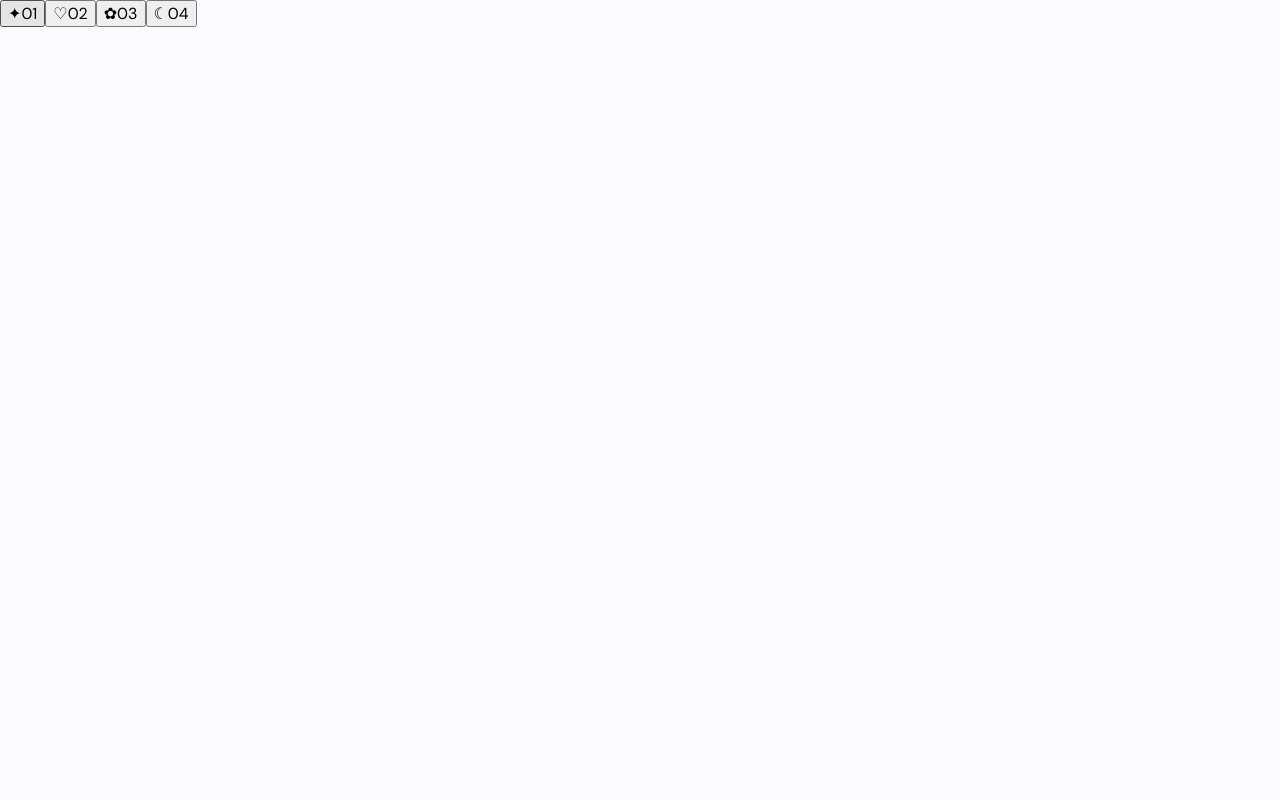
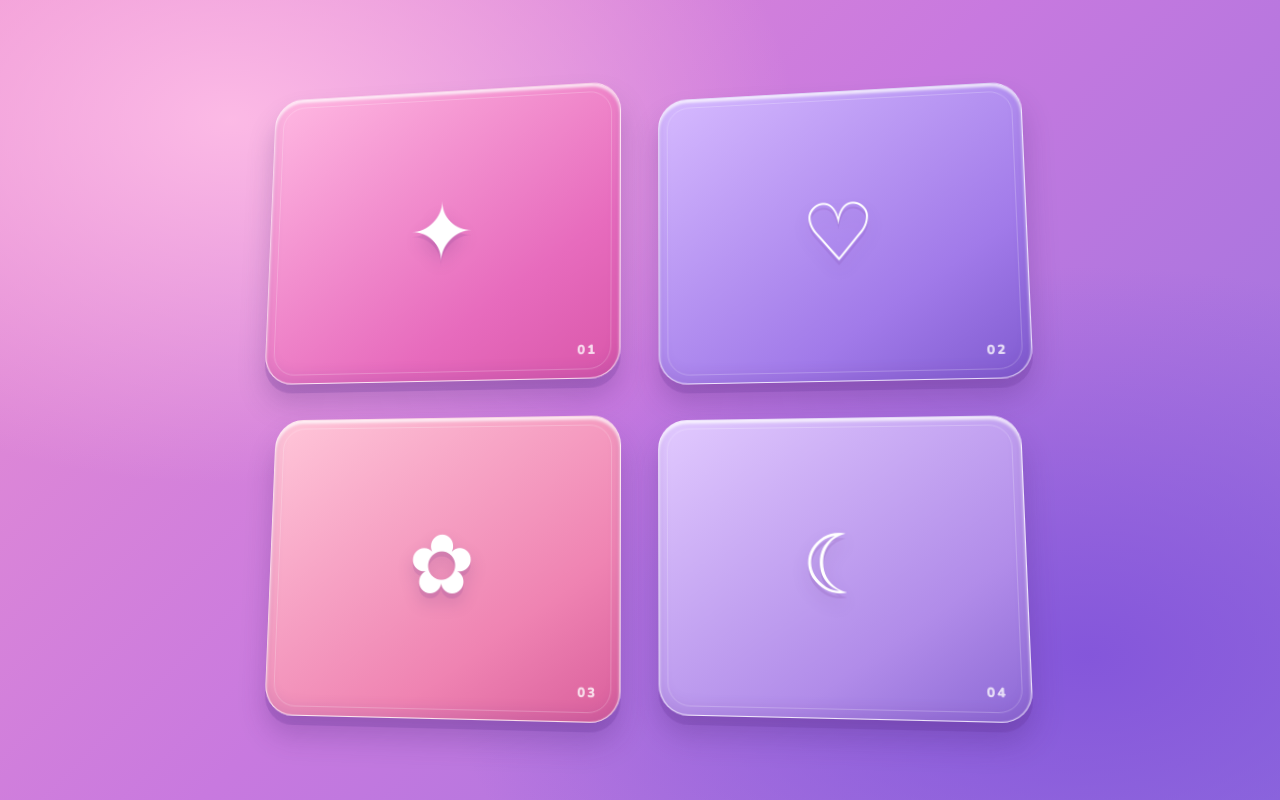
Before and after one commit to MandarinMaster/playground, a Next.js app: page / in a window 1280 px wide. Built offline with nearby package versions, Linux system fonts and the light colour scheme.

Commit message:
Add pink-purple 3D tile start screen styling

```diff
--- a/app/globals.css
+++ b/app/globals.css
@@ -1,66 +1,106 @@
-@import url('https://fonts.googleapis.com/css2?family=DM+Sans:wght@400;500;600;700;800&family=Nunito:wght@500;600;700;800;900&display=swap');
+@import url('https://fonts.googleapis.com/css2?family=Nunito:wght@600;700;800;900&display=swap');
 
-:root{--ink:#20233a;--muted:#777b91;--purple:#6558d9;--paper:#fbfaff;--line:#eeedf5}
-*{box-sizing:border-box}
-html{scroll-behavior:smooth}
-body{margin:0;background:var(--paper);color:var(--ink);font-family:'DM Sans',sans-serif}
-button,a{font:inherit}
-button{cursor:pointer}
-.site-shell{max-width:1180px;margin:0 auto;padding:0 42px}
-.topbar{height:88px;display:flex;align-items:center;justify-content:space-between;border-bottom:1px solid var(--line)}
-.brand{display:flex;align-items:center;gap:10px;color:var(--ink);text-decoration:none;font-family:Nunito,sans-serif;font-size:25px;font-weight:900;letter-spacing:-1px}
-.brand-mark{display:grid;place-items:center;width:35px;height:35px;background:#6c5ce7;color:#fff;border-radius:12px;font-size:22px;box-shadow:0 6px 15px #6c5ce733}
-.star-pill{display:flex;align-items:center;gap:8px;padding:10px 15px;border:1px solid #f0e8ca;background:#fffdf5;border-radius:99px;font-size:14px}
-.star-pill strong{font-size:16px}.star-label{color:#8b8390;font-size:12px;margin-left:2px}
-.hero{display:grid;grid-template-columns:1fr 1fr;align-items:center;min-height:455px;padding:45px 4px 35px;gap:35px}
-.eyebrow{font-size:11px;font-weight:800;letter-spacing:1.7px;color:#8178c9}
-.sparkle{font-size:15px;margin-right:7px}
-h1,h2,h3{font-family:Nunito,sans-serif;letter-spacing:-1.6px}
-h1{font-size:clamp(42px,5.2vw,64px);line-height:1.08;margin:18px 0 17px;font-weight:900}
-h1 span{color:var(--purple)}
-.hero-copy p{max-width:420px;color:var(--muted);font-size:16px;line-height:1.7;margin:0 0 25px}
-.primary-button{border:0;border-radius:14px;padding:14px 20px;background:var(--purple);color:white;font-weight:800;box-shadow:0 8px 18px #6558d933;transition:transform .2s,box-shadow .2s}
-.primary-button:hover{transform:translateY(-2px);box-shadow:0 11px 22px #6558d944}
-.primary-button span{margin-left:20px;font-size:18px}
-.hero-art{height:320px;position:relative;display:grid;place-items:center;background:radial-gradient(ellipse at center,#eeeaff 0%,#f6f3ff 53%,transparent 72%)}
-.rainbow{font-size:150px;filter:drop-shadow(0 12px 10px #6c5ce722);transform:rotate(-8deg);z-index:2}
-.sun{position:absolute;top:15px;right:70px;font-size:58px;transform:rotate(12deg)}
-.planet{position:absolute;bottom:23px;left:60px;font-size:65px;transform:rotate(-15deg)}
-.hero-note{position:absolute;background:#fff;padding:10px 15px;border-radius:13px;font-size:12px;font-weight:800;box-shadow:0 8px 25px #4a427318;z-index:3}
-.note-one{top:65px;left:15px;transform:rotate(-7deg);color:#5c52c7}.note-two{bottom:50px;right:25px;transform:rotate(6deg);color:#e5a83e;letter-spacing:3px}
-.hero-orbit{position:absolute;border:1px dashed #c8c1f2;border-radius:50%;width:275px;height:205px;transform:rotate(-22deg)}
-.orbit-two{width:350px;height:255px;transform:rotate(32deg);border-color:#e2dff7}
-.games-section{padding:40px 0 45px;border-top:1px solid var(--line)}
-.section-heading{display:flex;align-items:end;justify-content:space-between;margin-bottom:24px}
-h2{font-size:30px;margin:7px 0 0;font-weight:900}
-.level-tag{font-size:12px;color:#8b82bc;background:#f0edff;padding:9px 13px;border-radius:99px;font-weight:700}
-.game-grid{display:grid;grid-template-columns:repeat(3,1fr);gap:18px}
-.game-card{position:relative;text-align:left;display:flex;flex-direction:column;align-items:flex-start;min-height:230px;padding:23px;border:1px solid transparent;border-radius:22px;transition:transform .2s,box-shadow .2s}
-.game-card:hover{transform:translateY(-5px);box-shadow:0 14px 30px #28234b12}
-.peach{background:#fff0e9;border-color:#f9e4da}.mint{background:#e9f8f1;border-color:#d9f0e5}.lavender{background:#f0edff;border-color:#e4dfff}
-.card-number{position:absolute;top:20px;right:22px;font-size:11px;font-weight:800;color:#9995a9;letter-spacing:1px}
-.game-icon{font-size:42px;margin-bottom:17px}
-.game-title{font-family:Nunito,sans-serif;font-size:21px;font-weight:900;letter-spacing:-.5px}
-.game-subtitle{font-size:13px;color:#777b91;margin-top:4px}
-.card-arrow{display:flex;justify-content:space-between;align-items:center;width:100%;margin-top:auto;padding-top:18px;font-size:12px;font-weight:800;color:#6558d9}
-.card-arrow b{font-size:17px}
-.quiz-panel{background:white;border:1px solid var(--line);border-radius:24px;padding:20px;box-shadow:0 12px 35px #30285a0a}
-.quiz-topline{display:flex;justify-content:space-between;align-items:center}
-.back-button{border:0;background:none;color:#777b91;font-size:13px;font-weight:700;padding:8px 0}
-.quiz-score{font-size:12px;font-weight:800;color:#a27b24;background:#fff8e4;padding:9px 13px;border-radius:99px}
-.quiz-content{max-width:580px;margin:15px auto 24px;text-align:center;padding:10px}
-.quiz-emoji{font-size:42px;margin-bottom:9px}
-h3{font-size:29px;margin:9px 0 25px}
-.answer-grid{display:grid;grid-template-columns:repeat(3,1fr);gap:12px}
-.answer-button{min-height:60px;border:1px solid #e9e7f3;border-radius:15px;background:#fbfaff;color:var(--ink);font-size:18px;font-weight:800;transition:.15s}
-.answer-button:hover:not(:disabled){border-color:#aaa1f0;background:#f5f2ff}
-.answer-button:disabled{cursor:default}
-.answer-button.correct{border-color:#91d6b3;background:#e8f8ef;color:#23834f}
-.answer-button.incorrect{border-color:#f0a6a6;background:#fff0f0;color:#c44e4e}
-.feedback{margin:18px 0 0;font-weight:800;font-size:14px}.feedback.good{color:#23834f}.feedback.try-again{color:#c27a35}
-.next-button{margin-top:18px}
-.encouragement{display:flex;align-items:center;gap:16px;background:#f1efff;border-radius:20px;padding:18px 22px;margin:8px 0 45px}
-.encouragement>span:first-child{font-size:31px}.encouragement strong{font-family:Nunito,sans-serif;font-size:16px}.encouragement p{margin:3px 0 0;color:#777b91;font-size:12px}.encouragement-doodle{margin-left:auto;font-size:35px;color:#8d82e6}
-footer{border-top:1px solid var(--line);padding:22px 0 30px;display:flex;justify-content:space-between;color:#9995a9;font-size:12px}
-footer span:first-child{font-family:Nunito,sans-serif;font-weight:900;color:#7770bb;font-size:15px}
-@media(max-width:760px){.site-shell{padding:0 20px}.topbar{height:72px}.hero{grid-template-columns:1fr;gap:0;padding:48px 0 25px}.hero-art{height:235px}.rainbow{font-size:115px}.sun{right:45px;top:0}.planet{left:35px;bottom:5px}.hero-note.note-one{left:8px;top:35px}.hero-note.note-two{right:5px;bottom:25px}.section-heading{align-items:flex-start;gap:12px;flex-direction:column}h2{font-size:26px}.game-grid{grid-template-columns:1fr}.game-card{min-height:190px}.answer-grid{grid-template-columns:1fr}.answer-button{min-height:54px}.quiz-content{padding:8px 0}h3{font-size:25px}.star-label{display:none}footer{gap:12px;flex-wrap:wrap}}
+:root {
+  color-scheme: light;
+  --ink: #fff;
+}
+
+* { box-sizing: border-box; }
+
+html, body {
+  min-height: 100%;
+  margin: 0;
+}
+
+body {
+  font-family: Nunito, sans-serif;
+  background: #c86be0;
+}
+
+button { font: inherit; }
+
+.start-screen {
+  min-height: 100vh;
+  display: grid;
+  place-items: center;
+  overflow: hidden;
+  padding: 36px 22px;
+  background:
+    radial-gradient(ellipse at 18% 15%, rgba(255, 191, 231, .9), transparent 38%),
+    radial-gradient(ellipse at 85% 82%, rgba(129, 83, 218, .9), transparent 42%),
+    linear-gradient(135deg, #ed91d1 0%, #c879df 48%, #9272df 100%);
+}
+
+.tile-grid {
+  width: min(760px, 100%);
+  display: grid;
+  grid-template-columns: repeat(2, minmax(0, 1fr));
+  gap: clamp(18px, 4vw, 34px);
+  perspective: 1100px;
+}
+
+.start-tile {
+  position: relative;
+  aspect-ratio: 1.22;
+  min-width: 0;
+  display: grid;
+  place-items: center;
+  border: 1px solid rgba(255,255,255,.68);
+  border-radius: 30px;
+  color: white;
+  cursor: pointer;
+  transform: rotateX(7deg) rotateY(-8deg);
+  box-shadow:
+    0 9px 0 rgba(91, 43, 139, .2),
+    0 19px 28px rgba(73, 34, 113, .25),
+    inset 0 3px 3px rgba(255,255,255,.75),
+    inset 0 -8px 14px rgba(93, 40, 138, .13);
+  transition: transform .2s ease, box-shadow .2s ease, filter .2s ease;
+}
+
+.start-tile::before {
+  content: "";
+  position: absolute;
+  inset: 8px;
+  border-radius: 23px;
+  border: 1px solid rgba(255,255,255,.22);
+  pointer-events: none;
+}
+
+.start-tile:hover {
+  transform: translateY(-8px) rotateX(3deg) rotateY(-3deg) scale(1.025);
+  box-shadow:
+    0 12px 0 rgba(91, 43, 139, .18),
+    0 28px 38px rgba(73, 34, 113, .3),
+    inset 0 3px 3px rgba(255,255,255,.8),
+    inset 0 -8px 14px rgba(93, 40, 138, .13);
+  filter: brightness(1.06);
+}
+
+.tile-pink { background: linear-gradient(145deg, #ffb8e2, #e76bbd 70%, #d957aa); }
+.tile-violet { background: linear-gradient(145deg, #d6baff, #a17ae9 70%, #805bd0); }
+.tile-rose { background: linear-gradient(145deg, #ffc6d9, #ef83b2 70%, #d95e9c); }
+.tile-lilac { background: linear-gradient(145deg, #e2caff, #b18ce9 70%, #8c68d5); }
+
+.tile-symbol {
+  font-size: clamp(48px, 8vw, 82px);
+  line-height: 1;
+  text-shadow: 0 5px 0 rgba(106, 49, 139, .13), 0 9px 18px rgba(79, 34, 112, .2);
+}
+
+.tile-number {
+  position: absolute;
+  right: 22px;
+  bottom: 18px;
+  font-size: 13px;
+  font-weight: 900;
+  letter-spacing: 2px;
+  color: rgba(255,255,255,.78);
+}
+
+@media (max-width: 520px) {
+  .tile-grid { gap: 16px; }
+  .start-tile { border-radius: 22px; }
+  .start-tile::before { inset: 6px; border-radius: 16px; }
+  .tile-number { right: 15px; bottom: 12px; }
+}
```
